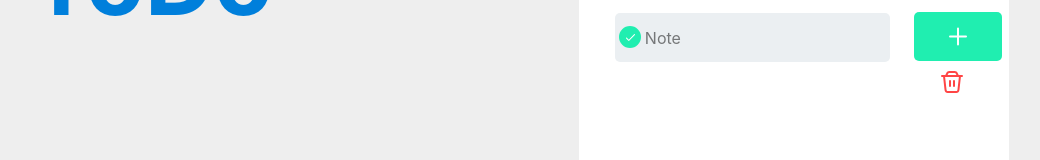
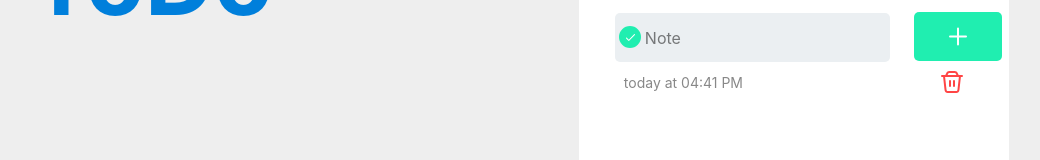
Before and after one commit to levani0318/ToDo, a React (Vite) app: page / in a window 1280 px wide. Both pictures are taken after a click on the button 1078 px from the left and 468 px from the top of the page. Shown: the part 420-580 px from the top of the page, without its empty margins (121-1161 px from the left). Built offline with nearby package versions, Linux system fonts and the light colour scheme.

Commit message:
add time in todo

```diff
--- a/src/App.tsx
+++ b/src/App.tsx
@@ -75,8 +75,18 @@ function App() {
         <div className="px-[45px] mb-[78px]">
           {todos.map((todo) => {
             return (
-              <div key={todo.id} className="flex justify-between gap-{10px}">
-                <h1>{todo.title}</h1>
+              <div
+                key={todo.id}
+                className="flex justify-between gap-{10px} items-center"
+              >
+                <div>
+                  <h1 className="font-medium text-[18px] text-[#0D0D0D]">
+                    {todo.title}
+                  </h1>
+                  <span className="font-normal text-[14px] text-[#888888]">
+                    today at {currentTime}
+                  </span>
+                </div>
                 <img
                   className=""
                   onClick={() => deleteTodo(todo.id)}
```
